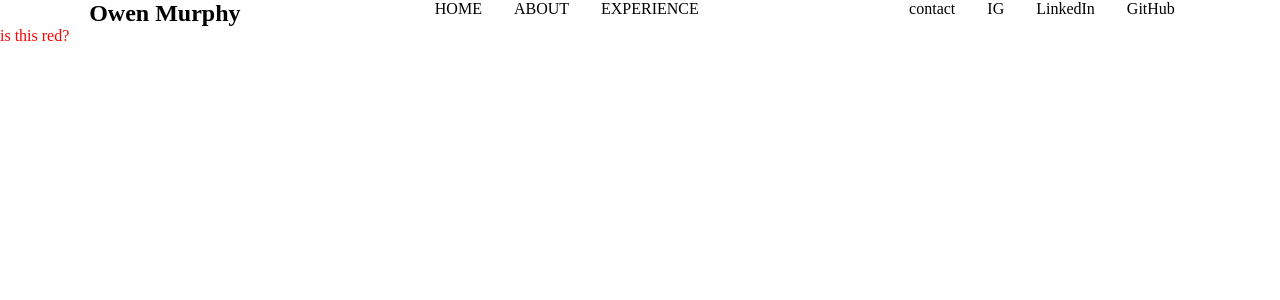
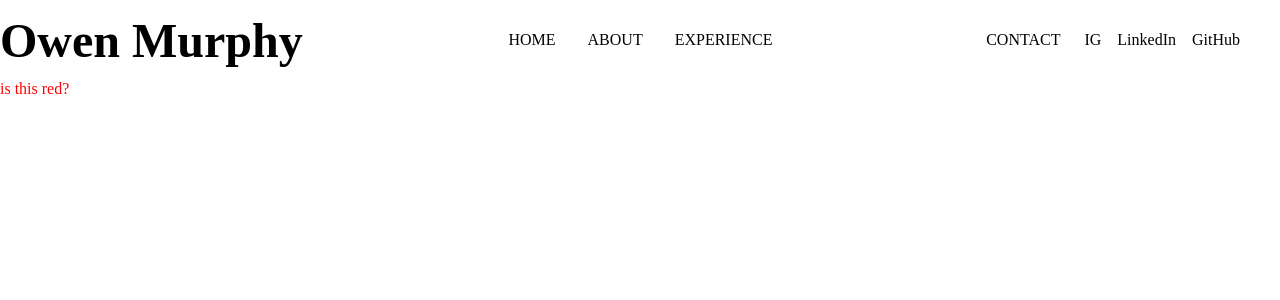
Before and after one commit to olmurphy/portfolio-website, an Angular app: page / in a window 1280 px wide. Shown: the top 300 px of the page. Built offline with nearby package versions, Linux system fonts and the light colour scheme.

Commit message:
added styling to nav

```diff
--- a/src/app/components/navigation/navigation.component.html
+++ b/src/app/components/navigation/navigation.component.html
@@ -9,7 +9,7 @@
     </div>
     <div class="social-links">
         <ul>
-            <li>contact</li>
+            <li class="contact">contact</li>
             <li>IG</li>
             <li>LinkedIn</li>
             <li>GitHub</li>
--- a/src/app/components/navigation/navigation.component.scss
+++ b/src/app/components/navigation/navigation.component.scss
@@ -1,15 +1,19 @@
-$social-links-margin: 1rem;
+$social-links-margin: .5rem;
+$nav-links-margin: 1rem;
 $link-hover-color: lightblue;
+$nav-container-height: 5rem;
 
 .navigation-container {
     display: flex;
-    justify-content: space-around;
-    align-items: flex-start;
+    justify-content: space-between;
+    align-items: center;
     text-align: center;
     position: relative;
+    height: $nav-container-height;
 }
 
 .name {
+    font-size: 3rem;
 }
 
 .nav-links ul {
@@ -18,7 +22,7 @@ $link-hover-color: lightblue;
 
     li {
         cursor: pointer;
-        margin: 0 $social-links-margin 0 $social-links-margin;
+        margin: 0 $nav-links-margin 0 $nav-links-margin;
 
         &:hover {
             background-color: $link-hover-color;
@@ -29,6 +33,7 @@ $link-hover-color: lightblue;
 
 .social-links ul {
     display: flex;
+    margin-right: 2rem;
 
     li {
         cursor: pointer;
@@ -39,4 +44,9 @@ $link-hover-color: lightblue;
 
         }
     }
+
+    .contact {
+        margin-right: 1rem;
+        text-transform: uppercase;
+    }
 }
```
